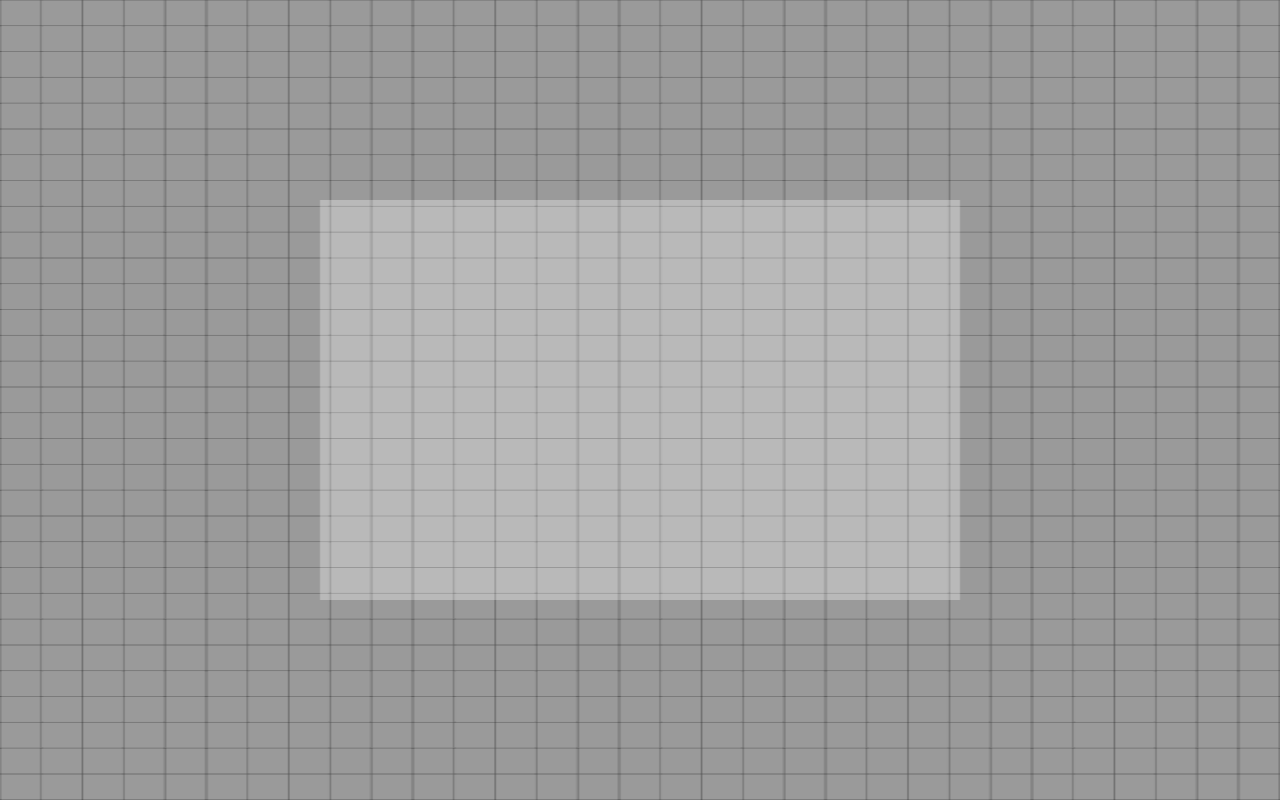
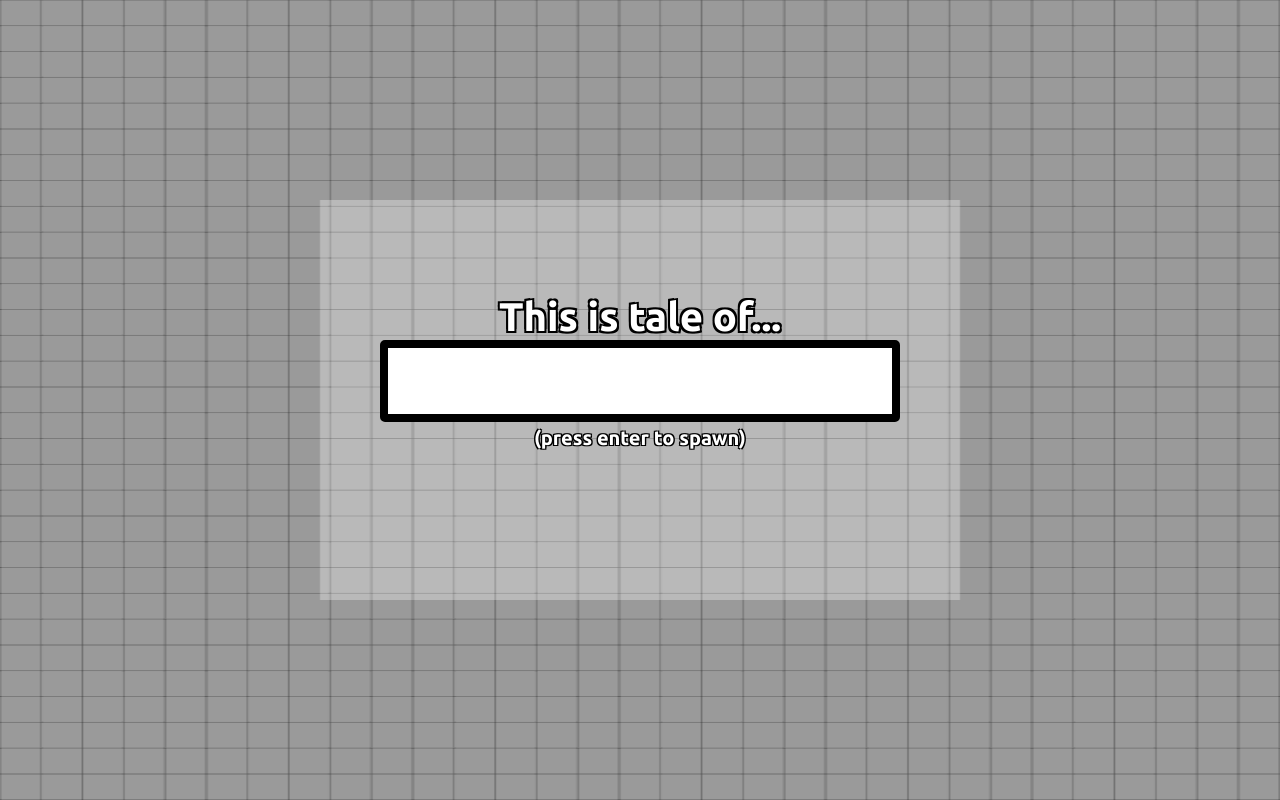
Before and after one commit to Diep-clone/diep-clone, a website built with webpack: page dist/index.html in a window 1280 px wide. Built offline with nearby package versions, Linux system fonts and the light colour scheme; files whose address does not match are found by name.

Commit message:
Add Start page

```diff
--- a/src/styles/index.css
+++ b/src/styles/index.css
@@ -17,6 +17,7 @@ html, body, #canvas {
 
 #canvas {
 	position: absolute;
+
 	top: 0;
 	left: 0;
 	right: 0;
@@ -26,10 +27,53 @@ html, body, #canvas {
 	cursor: default;
 }
 
+.name-input-container {
+	display: flex;
+	flex-direction: column;
+	justify-content: center;
+	align-items: center;
+
+	width: 100vw;
+	height: 93vh;
+
+	animation-duration: 0.75s;
+	animation-name: slide-to-center;
+	position: relative;
+	z-index: 2;
+
+	/* height: 90vh; */
+}
+
+.name-input-container > .start {
+	font-size: 40px;
+	font-weight: bold;
+	color: white;
+
+	text-shadow:
+	-2px -2px 0 #000000,
+	2px -2px 0 #000000,
+	-2px 2px 0 #000000,
+	2px 2px 0 #000000;
+}
+
+.name-input-container > .end {
+	margin-top: 4px;
+
+	font-size: 20px;
+	font-weight: bold;
+	color: white;
+
+	text-shadow:
+	-1.25px -1.25px 0 #000000,
+	1.25px -1.25px 0 #000000,
+	-1.25px 1.25px 0 #000000,
+	1.25px 1.25px 0 #000000;
+}
 
 .name-input {
 	width: 493.568px;
 	height: 64px;
+
 	line-height: 57.6px;
 
 	font-size: 57.6px;
@@ -38,9 +82,22 @@ html, body, #canvas {
 	padding-left: 5px;
 	padding-right: 5px;
 
-	border: 6px solid black;
+	border: 8px solid black;
+	border-radius: 5px;
 
 	margin : 0 auto;
 	display: block;
 	/* border-color: 10px solid black; */
 }
+
+/* name input animation */
+
+@keyframes slide-to-center {
+	from {
+		height: 0vh;
+	}
+
+	to {
+		height: 90vh;
+	}
+}
```
Also changed, not shown: dist/index.html, dist/js/core.js, 2 other files.
